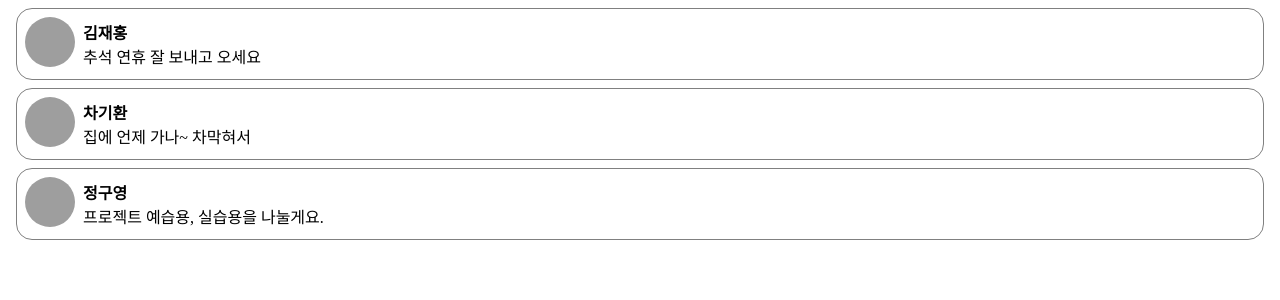
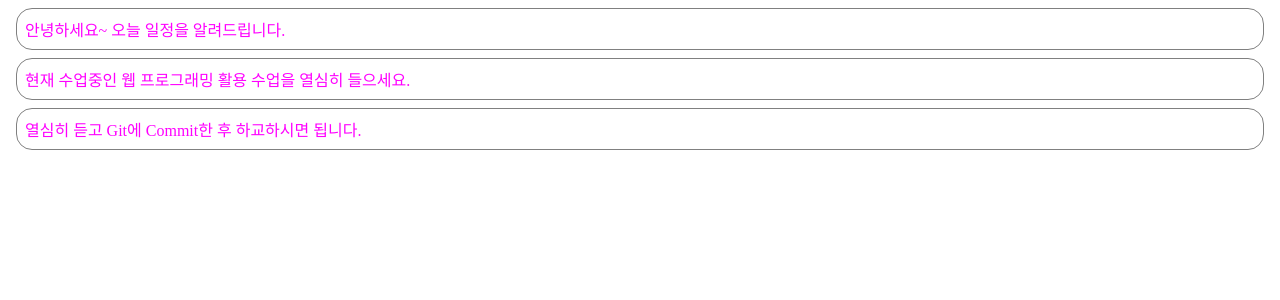
Before and after one commit to kimzehong/ReactProject2024, a React (Create React App) app: page / in a window 1280 px wide. Shown: the top 300 px of the page. Built offline with nearby package versions, Linux system fonts and the light colour scheme; grey boxes are pictures that could not be loaded.

Commit message:
react 0919 + 6장

```diff
--- /dev/null
+++ b/src/ch06/Japan.css
@@ -0,0 +1,13 @@
+.wrapper{
+    margin: 8px;
+    padding: 8px;
+    display: flex;
+    flex-direction: row;
+    border: 1px solid grey;
+    border-radius: 16px;
+
+}
+.messageText {
+    color: magenta;
+    font-size: 16px;
+}
--- /dev/null
+++ b/src/ch06/Notification.jsx
@@ -0,0 +1,40 @@
+import React from "react";
+import "./Japan.css"
+
+// const styles ={
+//     wrapper: {
+//         margin: 8,
+//         padding: 8,
+//         display: "flex",
+//         flexDirection: "row",
+//         border: "1px solid grey",
+//         borderRadius: 16,
+//
+//     },
+//     messageText: {
+//         color: "magenta",
+//         fontSize: 16,
+//     },
+// };
+
+
+class Notification extends React.Component{
+
+    constructor(props) {
+        super(props); //Component가 생성될 때 prop를 전달받을 수 있는 매개변수를 갖는 생성가자 호출된다.
+
+        this.state = {
+        };
+    }
+
+    render() {
+        return(
+            <div className="wrapper">
+                <span className="messageText">
+                    {this.props.message}
+                </span>
+            </div>
+        )
+    }
+}
+export default Notification;
--- /dev/null
+++ b/src/ch06/NotificationList.jsx
@@ -0,0 +1,64 @@
+import React from "react";
+import Notification from "./Notification";
+
+const reservedNotifications = [
+    {
+        message : "안녕하세요~ 오늘 일정을 알려드립니다.",
+    },
+    {
+        message : "현재 수업중인 웹 프로그래밍 활용 수업을 열심히 들으세요."
+    },
+    {
+        message : "열심히 듣고 Git에 Commit한 후 하교하시면 됩니다.",
+    },
+];
+
+var timer;
+
+class NotificationList extends React.Component{
+    constructor(props){
+        super(props);
+
+        this.state = {
+            notifications: [],
+        };
+    }
+
+    componentDidMount(){
+        const {notifications} = this.state;
+
+        timer = setInterval(() => {
+            if(notifications.length < reservedNotifications.length) {
+                const index = notifications.length;
+                notifications.push(reservedNotifications[index]);
+                this.setState({
+                    notifications: notifications,
+                })
+
+            }else{
+                clearInterval(timer);
+            }
+        },1000);
+    }
+
+    componentWillUnmount() {
+        if(timer){
+            clearInterval(timer);
+        }
+    }
+
+
+    render(){
+        return(
+            <div>
+                {
+                    this.state.notifications.map((notification) => {
+                        return <Notification message={notification.message}/>
+                    })
+                }
+            </div>
+        );
+    }
+}
+
+export default NotificationList;
--- a/src/index.js
+++ b/src/index.js
@@ -9,6 +9,7 @@
 import Clock from "./ch04/Clock"
 import Library from './ch04/Clock';
 import CommentList from "./ch05/CommentList";
+import NotificationList from "./ch06/NotificationList";
 
 
 
@@ -16,7 +17,7 @@
 
 root.render(
     <React.StrictMode>
-        <CommentList />
+        <NotificationList />
     </React.StrictMode>
     );
 
```
